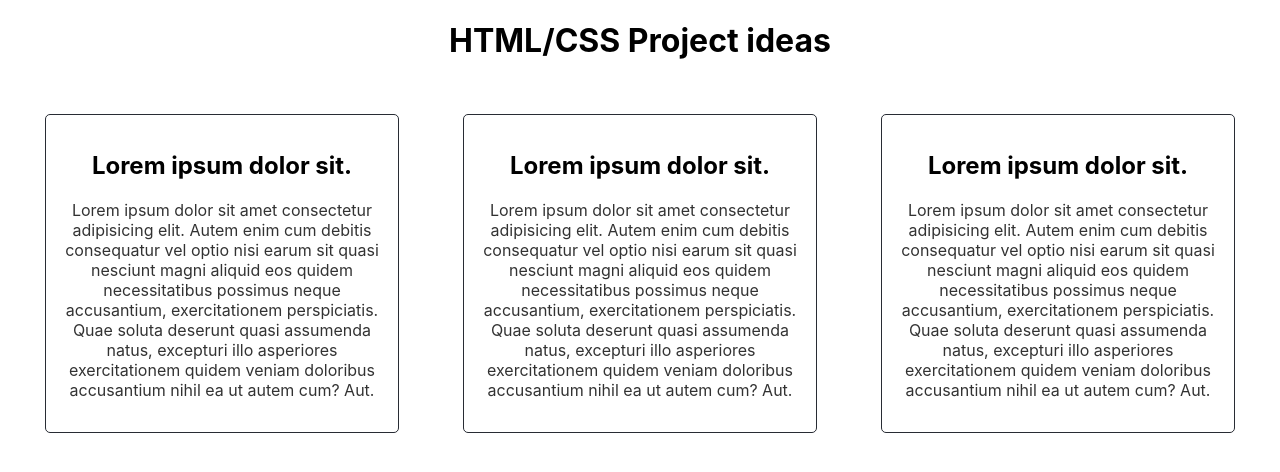
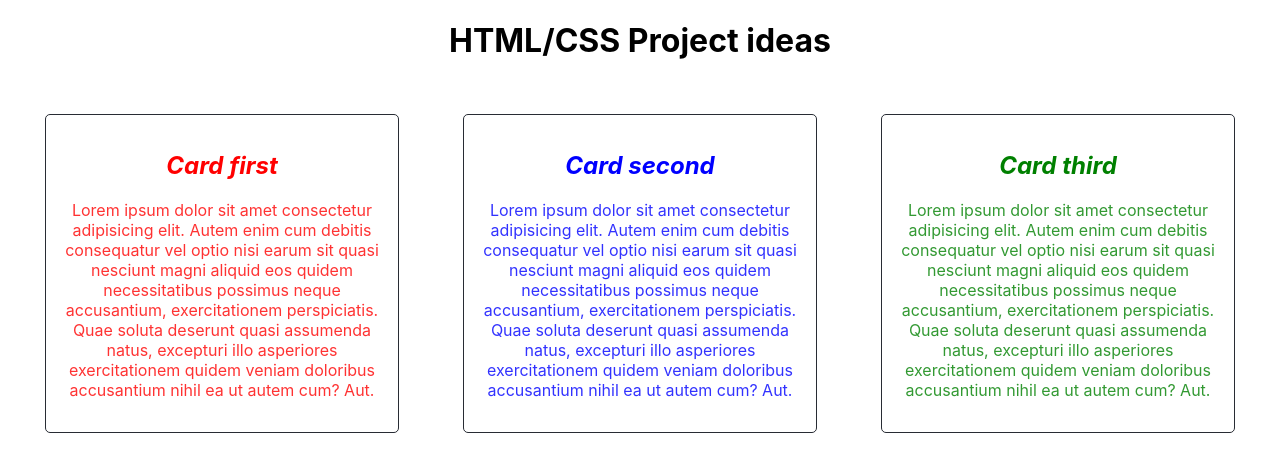
Before and after one commit to ASayidov/task-52-react, a React (Create React App) app: page / in a window 1280 px wide. Shown: the top 472 px of the page. Built offline with nearby package versions, Linux system fonts and the light colour scheme.

Commit message:
changed color

```diff
--- a/src/App.js
+++ b/src/App.js
@@ -6,9 +6,9 @@ function App() {
 return (
 <div className="App">
  <h1>HTML/CSS Project ideas</h1>
- <Card />
- <Card />
- <Card />
+ <Card cardTitle = <i>Card first</i>  color = "red"/>
+ <Card cardTitle = <i>Card second</i> color = "blue"/>
+ <Card cardTitle = <i>Card third</i>  color = "green"/>
  </div>
 )
 }
--- a/src/Card.jsx
+++ b/src/Card.jsx
@@ -1,7 +1,9 @@
-const Card = () => {
+const Card = (props) => {
+
+  const content = "Lorem ipsum dolor sit amet consectetur adipisicing elit. Autem enim cum debitis consequatur vel optio nisi earum sit quasi nesciunt magni aliquid eos quidem necessitatibus possimus neque accusantium, exercitationem perspiciatis. Quae soluta deserunt quasi assumenda natus, excepturi illo asperiores exercitationem quidem veniam doloribus accusantium nihil ea ut autem cum? Aut."
   return <div className="Card_border">
-    <h2>Lorem ipsum dolor sit.</h2>
-    <p>Lorem ipsum dolor sit amet consectetur adipisicing elit. Autem enim cum debitis consequatur vel optio nisi earum sit quasi nesciunt magni aliquid eos quidem necessitatibus possimus neque accusantium, exercitationem perspiciatis. Quae soluta deserunt quasi assumenda natus, excepturi illo asperiores exercitationem quidem veniam doloribus accusantium nihil ea ut autem cum? Aut.</p>
+    <h2 style={{color:props.color}}>{props.cardTitle}</h2>
+    <p style={{color:props.color}}>{content}</p>
 
   </div>
 
```
